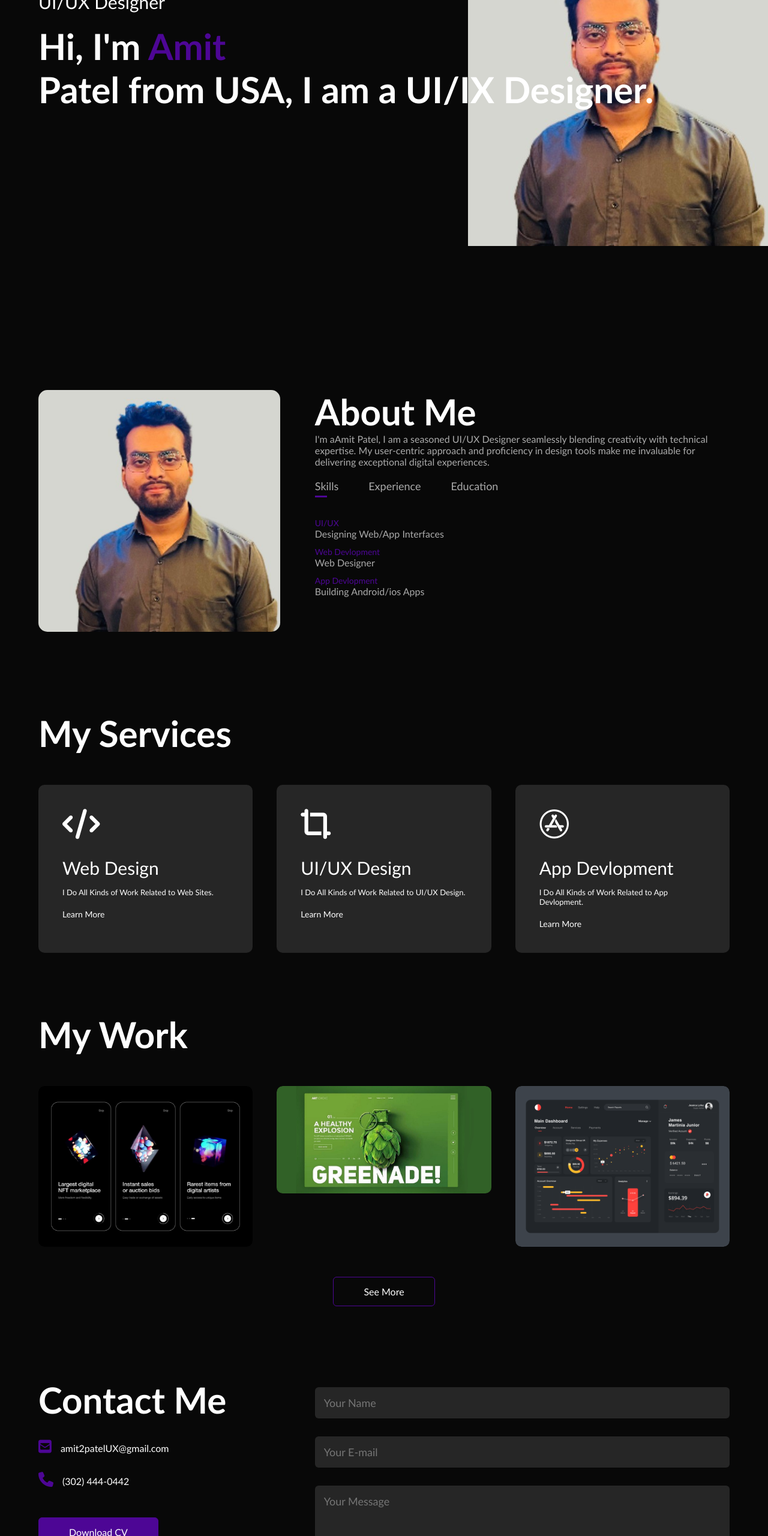
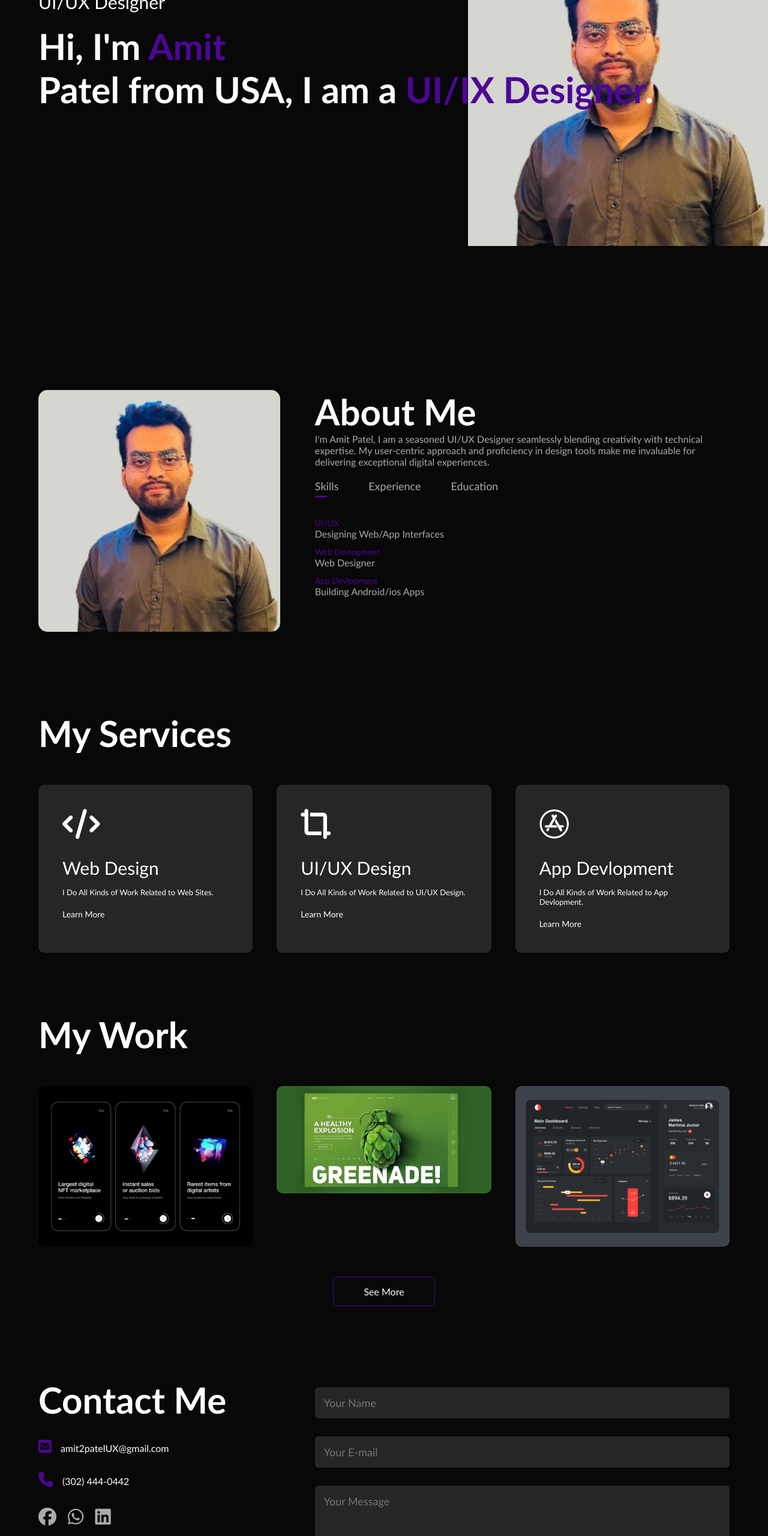
Before and after one commit to patelamit2/Portfolio, a plain HTML site: page index.html in a window 1280 px wide. Shown: the part 240-2800 px from the top of the page at 60% size. Drawn offline with Linux system fonts and the light colour scheme.

Commit message:
Fix new chages

```diff
--- a/Style.css
+++ b/Style.css
@@ -338,7 +338,7 @@ nav .fa-solid{
 /*----------------------------------css for small screen---------------------------*/
 @media only screen and (max-width: 600px) {
     #header{
-        background-image: url(img/I.png);
+        background-image: url(img/Amit.jpg);
         background-size: 500px;
         background-position: cover;
         background-repeat: no-repeat;
--- a/index.html
+++ b/index.html
@@ -24,7 +24,7 @@
                 </nav>
                 <div class="header-text">
                     <p>UI/UX Designer</p>
-                    <h1>Hi, I'm <span>Amit</span><br>Patel from USA, I am a UI/IX Designer.</h1>
+                    <h1>Hi, I'm <span>Amit</span><br>Patel from USA, I am a <span>UI/IX Designer</span>.</h1>
                 </div>
             </div>
         </div>
@@ -39,7 +39,7 @@
                     <div class="about-col-2">
                         <h1 class="sub-title">About Me</h1>
                         <p>
-                            I'm aAmit Patel, I am a seasoned UI/UX Designer seamlessly blending creativity with technical expertise. My user-centric approach and proficiency in design tools make me invaluable for delivering exceptional digital experiences.
+                            I'm Amit Patel, I am a seasoned UI/UX Designer seamlessly blending creativity with technical expertise. My user-centric approach and proficiency in design tools make me invaluable for delivering exceptional digital experiences.
                         </p>
                         <div class="tab-title">
                             <p class="tab-links active-link" onclick="opentab('skills')">Skills</p>
@@ -142,11 +142,11 @@
                     <h1 class="sub-title">Contact Me</h1>
                     <p><i class="fa-solid fa-square-envelope"></i>amit2patelUX@gmail.com</p>
                     <p><i class="fa-solid fa-phone"></i>(302) 444-0442</p>
-                   <!--  <div class="social-icons">
-                        <a href="https://www.facebook.com/harsh.mevada.391"><i class="fa-brands fa-facebook"></i></a>
-                        <a href="https://wa.me/+919313474425"><i class="fa-brands fa-whatsapp"></i></a>
+                   <div class="social-icons">
+                        <a href="https://facebook.com"><i class="fa-brands fa-facebook"></i></a>
+                        <a href="https://whatsapp.com"><i class="fa-brands fa-whatsapp"></i></a>
                         <a href="https://linkedin.com/"><i class="fa-brands fa-linkedin"></i></a>
-                    </div>-->
+                    </div>
                     <a href="" class="btn btn2" download>Download CV</a>
                 </div>
                 <div class="contact-right">
```
